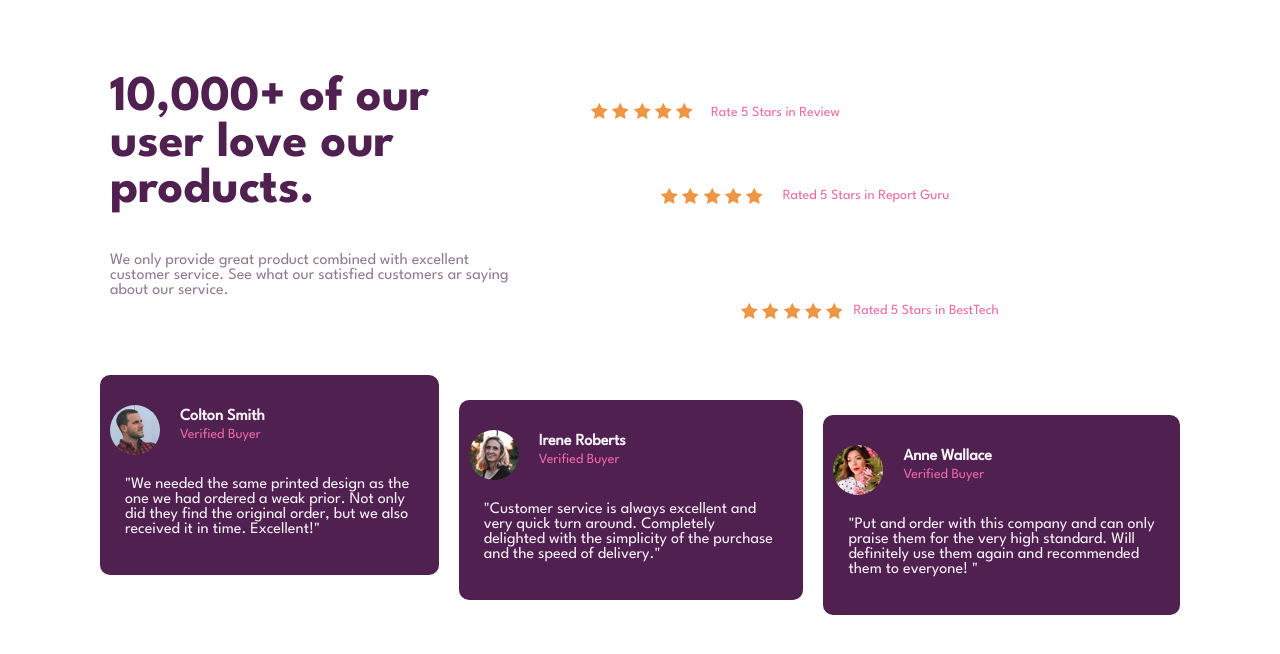
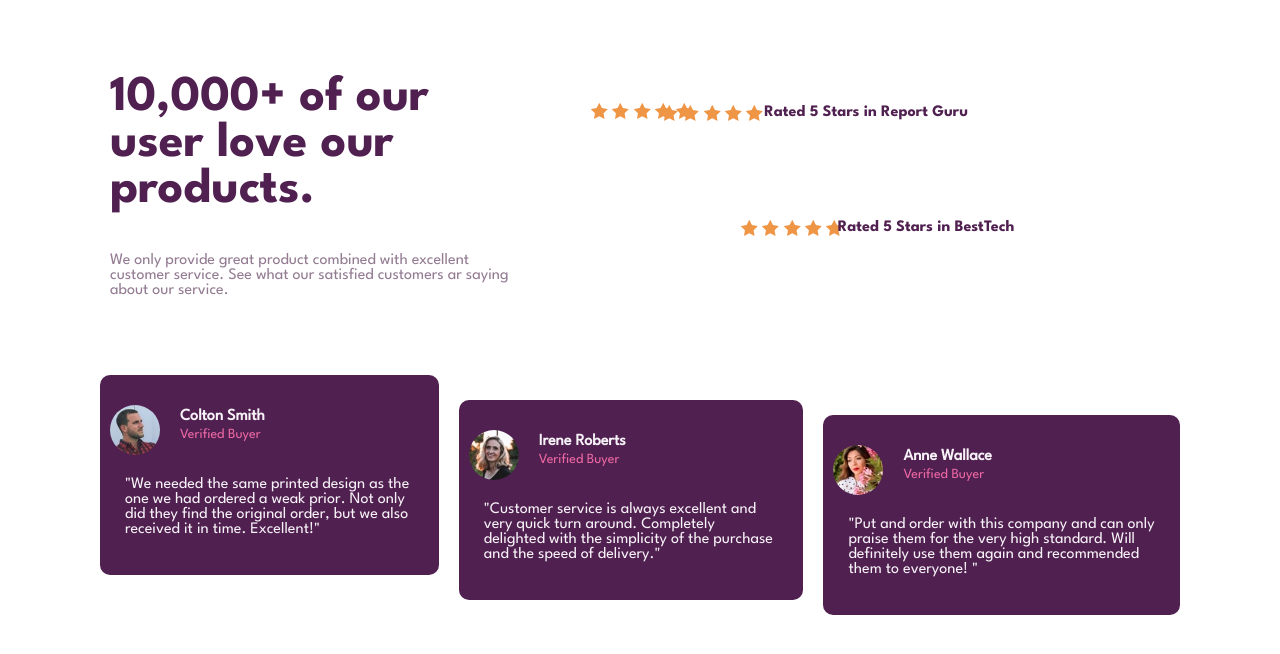
Before and after one commit to erwinfazza/social-prop-desain, a plain HTML site: page index.html in a window 1280 px wide. Drawn offline with Linux system fonts and the light colour scheme.

Commit message:
menghapus span rate1 rate2 rate3

```diff
--- a/index.html
+++ b/index.html
@@ -23,7 +23,7 @@
               <img class="img" src="img/icon-star.svg" alt="" />
             </div>
             <p class="rate1">
-              <span> Rate 5 Stars in Review</span>
+              <Rate 5 Stars in Review
             </p>
             <div class="starts2">
               <img class="img" src="img/icon-star.svg" alt="" />
@@ -33,7 +33,7 @@
               <img class="img" src="img/icon-star.svg" alt="" />
             </div>
             <p class="rate2">
-              <span> Rated 5 Stars in Report Guru </span>
+              Rated 5 Stars in Report Guru
             </p>
             <div class="starts3">
               <img class="img" src="img/icon-star.svg" alt="" />
@@ -43,7 +43,7 @@
               <img class="img" src="img/icon-star.svg" alt="" />
             </div>
             <p class="rate3">
-            <span> Rated 5 Stars in BestTech </span>
+             Rated 5 Stars in BestTech
             </p>
           </div>
        </div>
```
